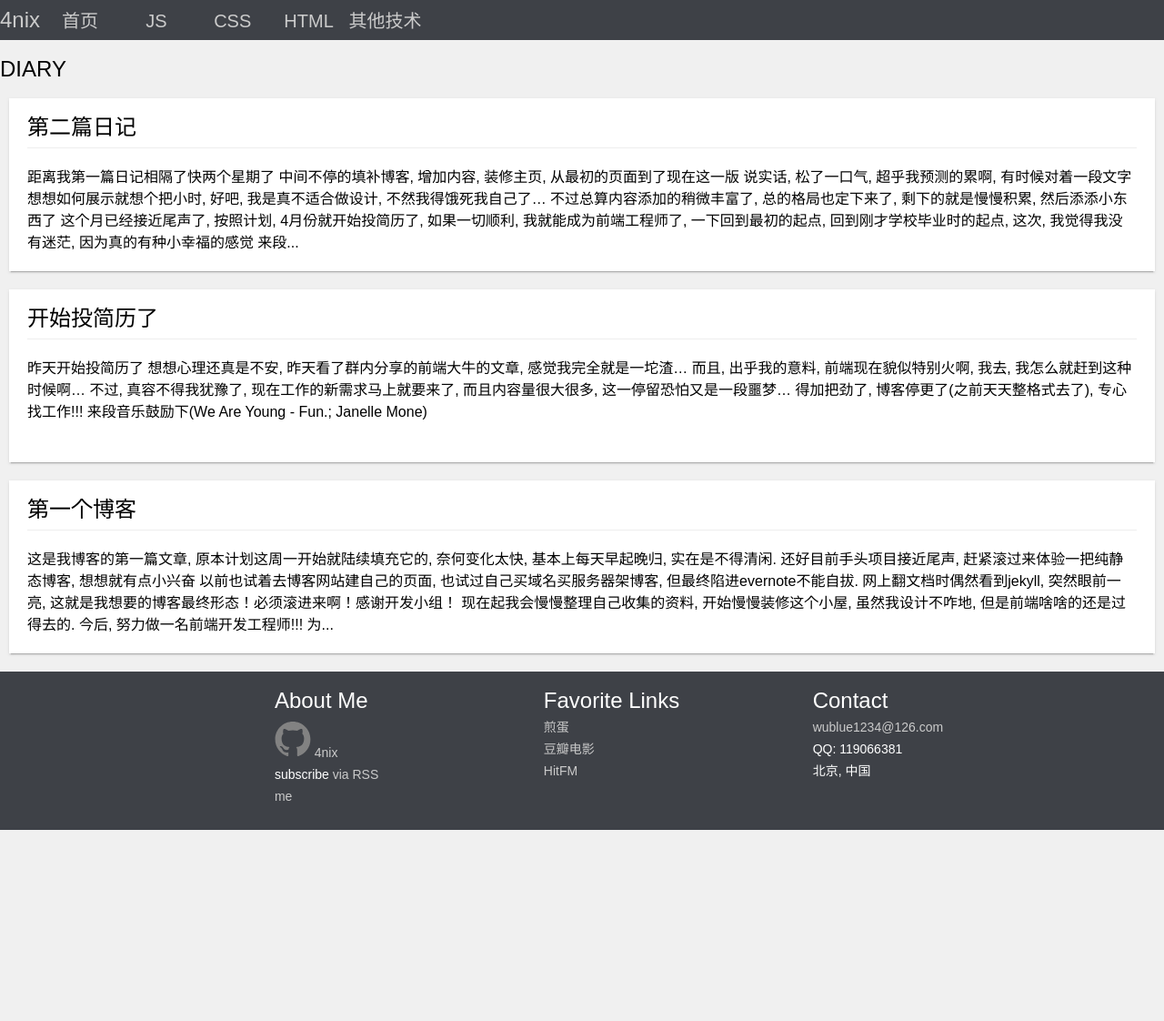
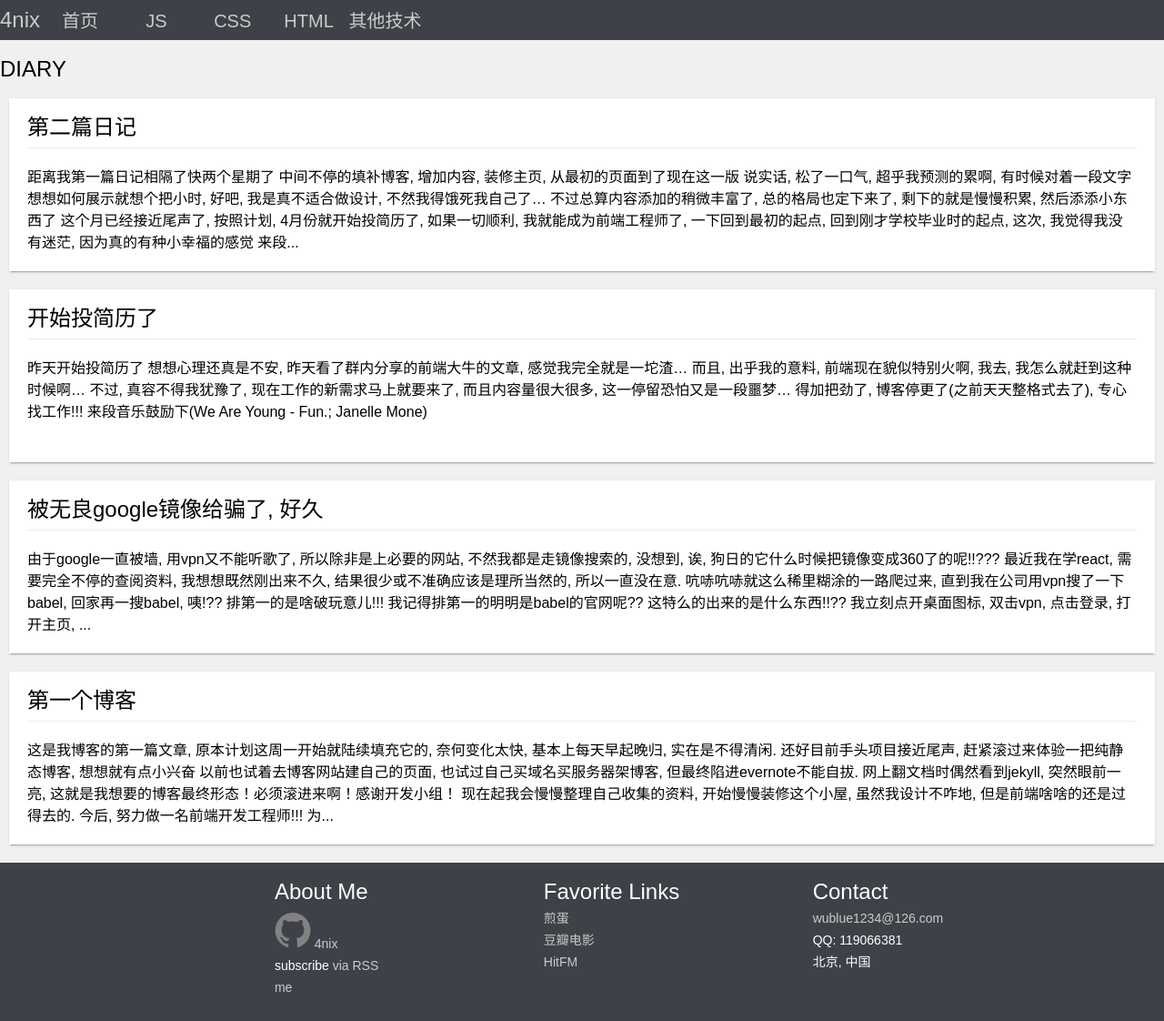
Before and after one commit to 4nix/blog, a Jekyll site: the page built from categories/diary.html, in a window 1280 px wide. Shown: the whole page at 91% size. Built offline with Jekyll 4.4.1, drawn with Linux system fonts in a browser that asks for light colours; before the commit the page ends 912 px from its top, so only the background shows below that.

Commit message:
add post/diary

```diff
--- /dev/null
+++ b/_posts/diary/2016/2016-04-20-google-proxy.markdown
@@ -0,0 +1,46 @@
+---
+layout: post
+title:  被无良google镜像给骗了, 好久
+custom_date: 2016-04-20 21:51:54 +0800
+date: 1016-04-09 19:01:57 +0800
+categories: diary
+uid: 1461160321
+---
+由于google一直被墙, 用vpn又不能听歌了, 所以除非是上必要的网站, 不然我都是走镜像搜索的,
+没想到, 诶, 狗日的它什么时候把镜像变成360了的呢!!???
+
+<br>
+
+最近我在学react, 需要完全不停的查阅资料, 我想想既然刚出来不久, 结果很少或不准确应该是理所当然的, 所以一直没在意.
+
+吭哧吭哧就这么稀里糊涂的一路爬过来, 直到我在公司用vpn搜了一下**babel**, 回家再一搜**babel**, 咦!?? 排第一的是啥破玩意儿!!!
+
+我记得排第一的明明是**babel**的官网呢?? 这特么的出来的是什么东西!!??
+
+<br>
+
+我立刻点开桌面图标, 双击vpn, 点击登录, 打开主页, 鼠标点进输入框, 然后 **b**, **a**, **b**, **e**, **l**, **搜索**! shit啊！！
+
+这才是正确的嘛!!!
+
+<br>
+
+那个这个镜像是谁家的啥破玩意儿? 百狗 ? 搜狗 ? 腾狗? 病狗 ? 压狗 ? 我一激灵用了下图片搜索, 然后顶部飘来三个大字*3* *6* *0*~~~
+
+![你麻痹](http://ww2.sinaimg.cn/small/6ff2374djw1f33ir7jfzuj20320320sj.jpg)
+
+我还不信, 太龌蹉了!! 用360狗一搜, 还真尼玛一样!!!
+
+<br>
+
+这些做镜像的太无耻了, 你挂的广告我都没禁, 居然这么坑我, 想想这几个月来~哎~
+
+![你妹啊](http://ww2.sinaimg.cn/small/6ff2374djw1f33ixnqf0qg203h03m3z0.gif)
+
+
+**************************
+来段音乐转换下心情
+
+<script type="text/javascript" src="http://www.xiami.com/widget/player-single?uid=0&sid=1771256470&mode=js"></script>
+
+![为毛](http://ww3.sinaimg.cn/mw690/6ff2374djw1f33j9i3gt9j20f40hbgnf.jpg)
```
Also changed, not shown: css/index.css (+3 -4 lines).
